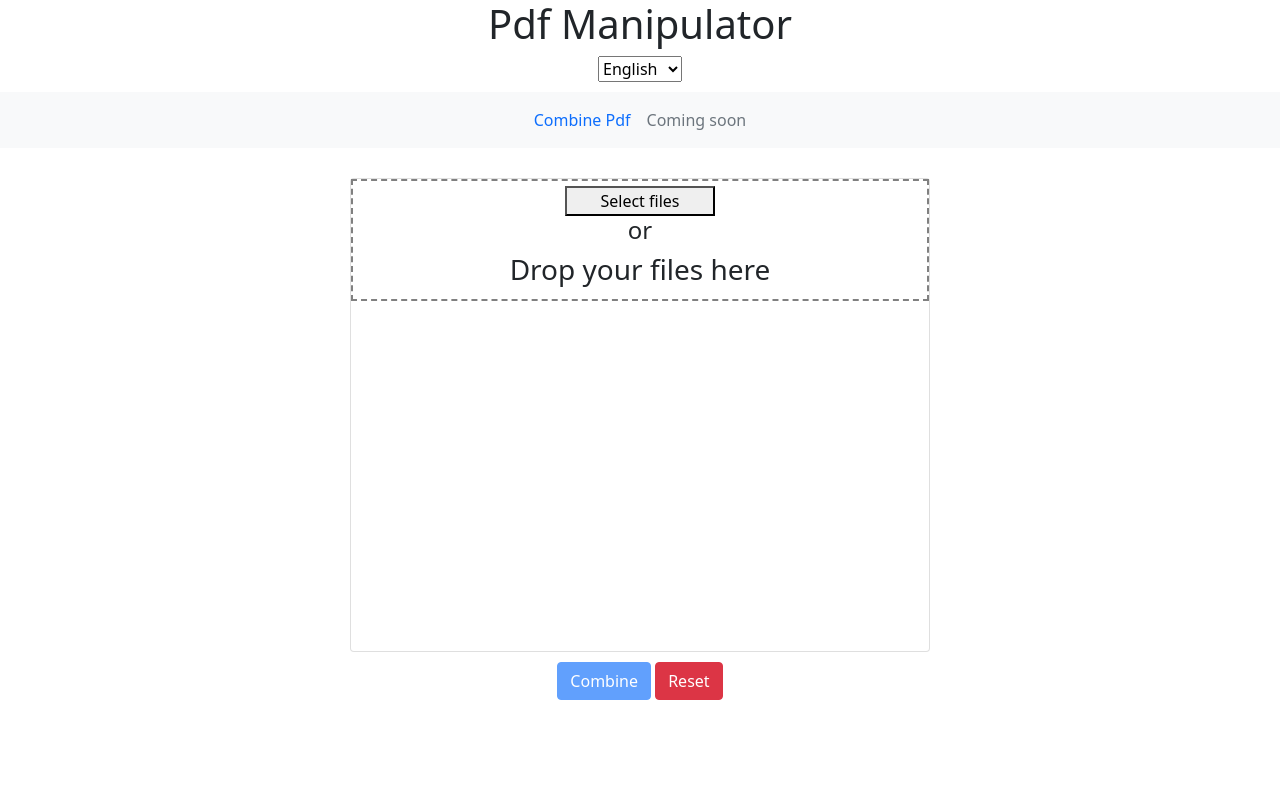
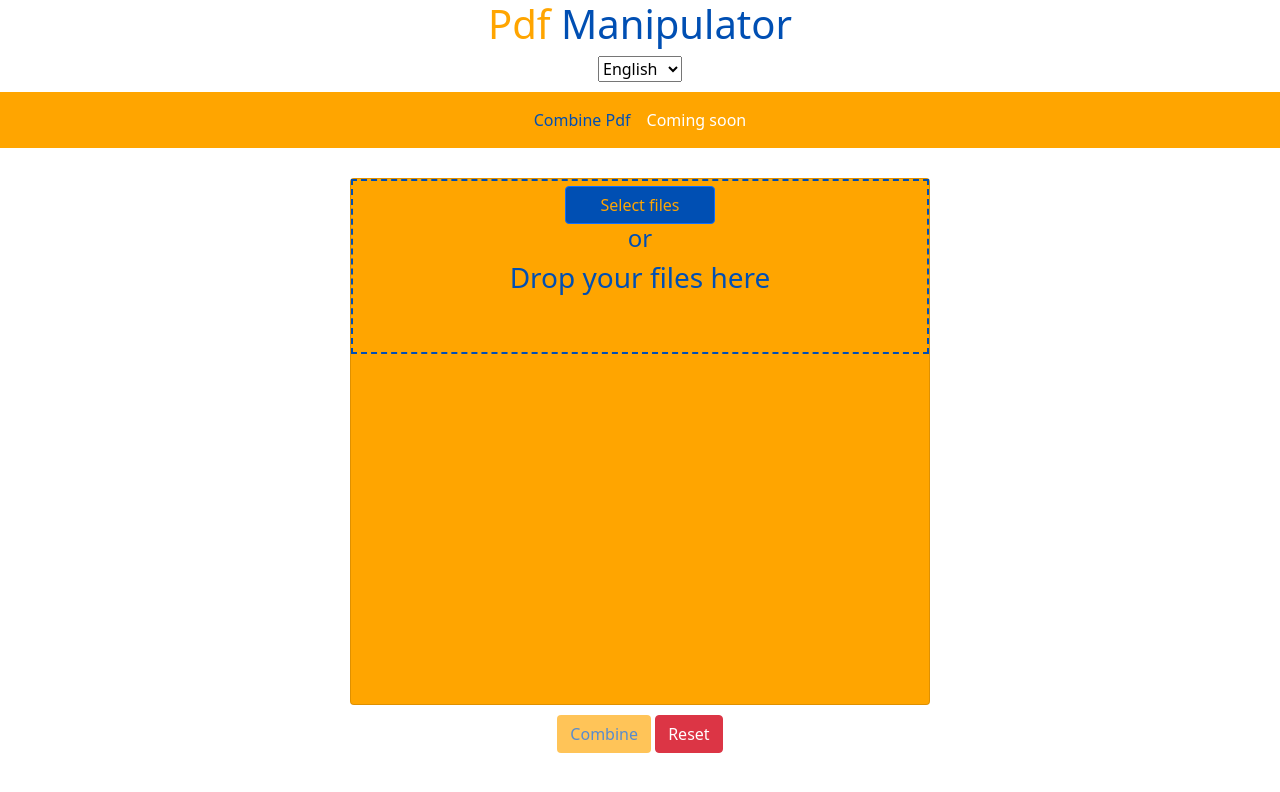
Before and after one commit to newidentity1/PdfManipulator, an Electron app: page client/index.html in a window 1280 px wide. Drawn offline with nearby package versions, Linux system fonts and the light colour scheme.

Commit message:
added color

```diff
--- a/client/index.html
+++ b/client/index.html
@@ -7,32 +7,39 @@
     <meta http-equiv="Content-Security-Policy" content="script-src 'self' https://cdn.jsdelivr.net 'unsafe-inline'">
 
     <title>Pdf Manipulator</title>
+
     <script src="scripts/combine-pdf.js"></script>
     <script src="scripts/translate.js"></script>
+
+    <!-- Bootstrap Script -->
     <script src="https://cdn.jsdelivr.net/npm/bootstrap@5.0.0-beta1/dist/js/bootstrap.bundle.min.js"
         integrity="sha384-ygbV9kiqUc6oa4msXn9868pTtWMgiQaeYH7/t7LECLbyPA2x65Kgf80OJFdroafW"
-        crossorigin="anonymous" async></script>
+        crossorigin="anonymous" async>
+    </script>
+
+    <!-- Sortable Script -->
     <script src="../node_modules/sortablejs/Sortable.js"></script>
 
+    <!-- Index CSS -->
     <link href="./style/index.css" rel="stylesheet">
+
     <!-- Bootstrap CSS -->
     <link href="https://cdn.jsdelivr.net/npm/bootstrap@5.0.0-beta1/dist/css/bootstrap.min.css" rel="stylesheet"
         integrity="sha384-giJF6kkoqNQ00vy+HMDP7azOuL0xtbfIcaT9wjKHr8RbDVddVHyTfAAsrekwKmP1" crossorigin="anonymous">
+
     <!-- Font Awesome CSS -->
     <link rel="stylesheet" href="https://stackpath.bootstrapcdn.com/font-awesome/4.7.0/css/font-awesome.min.css" integrity="sha384-wvfXpqpZZVQGK6TAh5PVlGOfQNHSoD2xbE+QkPxCAFlNEevoEH3Sl0sibVcOQVnN" crossorigin="anonymous">
-
 </head>
 
 <body>
     <div>
-
         <div id="header">
-            <h1 id="title">Pdf Manipulator</h1>
+            <h1 id="title">Pdf <span>Manipulator</span></h1>
             <select class="custom-select" id="selectLanguage" onchange="changeLanguage(this)">
                 <option value="en">English</option>
                 <option value="fr">Français</option>
             </select>
-            <nav class="navbar navbar-expand-lg bg-light" id="menu">
+            <nav class="navbar navbar-expand-lg" id="menu">
                 <div  id="navbarNav">
                     <div class="navbar-nav">
                         <a class="nav-item nav-link active" href="#" data-translate="menuCombine">Combine Pdf<span class="sr-only">(current)</span></a>
@@ -50,7 +57,7 @@
 
                             <input type="file" id="pdfSelected" name="pdfSelected" accept="application/pdf" onchange="onFileInputChange()" multiple hidden>
 
-                            <button type="button" id="selectFilesButton">
+                            <button type="button" class="btn btn-primary" id="selectFilesButton">
                                 <label for="pdfSelected" data-translate="selectFiles">Select files</label>
                             </button>
                             <h4 id="orInsertFiles" data-translate="or">or</h4>
@@ -65,7 +72,7 @@
         </div>
 
         <div id="buttons">
-            <button type="button" class="btn btn-primary" id="combineButton" onclick="onCombinePdf()" data-translate="combineButton">Combine</button>
+            <button type="button btn-primary" class="btn" id="combineButton" onclick="onCombinePdf()" data-translate="combineButton">Combine</button>
             <button type="button" class="btn btn-danger" onclick="onResetFiles()" data-translate="resetButton">Reset</button>
         </div>
     </div>
--- a/client/index.js
+++ b/client/index.js
@@ -2,6 +2,8 @@ const {app, BrowserWindow} = require('electron');
 require('../server/app.js');
 
 app.on('ready', () => {
-    const window = new BrowserWindow();
+    const window = new BrowserWindow({title: "Pdf Manipulator"});
+    window.removeMenu();
+    window.maximize();
     window.loadFile('client/index.html');
 });
--- a/client/style/index.css
+++ b/client/style/index.css
@@ -1,6 +1,14 @@
 #header {
     text-align: center;
     margin-bottom: 30px;
+}
+
+#title {
+    color: orange;
+}
+
+#title span {
+    color: #004FB3;
 }
 
 #selectLanguage {
@@ -10,6 +18,19 @@
 #menu {
     display: flex;
     justify-content: center;
+    background-color: orange;
+}
+
+#menu div div a {
+    color: white;
+}
+
+.active {
+    color: #004FB3 !important;
+}
+
+.active:hover {
+    color: #013981 !important;
 }
 
 #dropFilesArea {
@@ -20,12 +41,14 @@
 
 #insertFilesWrapper {
     text-align: center;
-    border: 2px dashed gray;
+    border: 2px dashed#004FB3;
     padding: 5px;
+    padding-bottom: 50px;
+    color: #004FB3;
 }
 
 #insertFilesWrapper.highlight {
-    border: 2px solid gray;
+    border: 2px solid #004FB3;
 }
 
 #insertFilesWrapper.highlight * {
@@ -38,9 +61,15 @@
     margin: 10px;
 }
 
+#filesWrapper {
+    background-color: orange;
+}
+
 #selectFilesButton {
     width:150px;
     text-align: center;
+    background-color: #004FB3;
+    color: orange;
 }
 
 #selectFilesButton label {
@@ -63,7 +92,7 @@
     display: flex !important;
     flex-wrap: nowrap;
     justify-content: space-between;
-    padding: 0 5px !important;
+    padding: 5px !important;
     cursor: move;
 }
 
@@ -81,7 +110,7 @@
 }
 
 .placeholderPdf {
-    background-color: rgb(45, 202, 45) !important;
+    background-color: #004FB3 !important;
 }
 
 .dragPreview {
@@ -92,3 +121,8 @@
     margin: 10px;
     text-align: center;
 }
+
+#combineButton {
+    background-color: orange;
+    color: #004FB3;
+}
```
